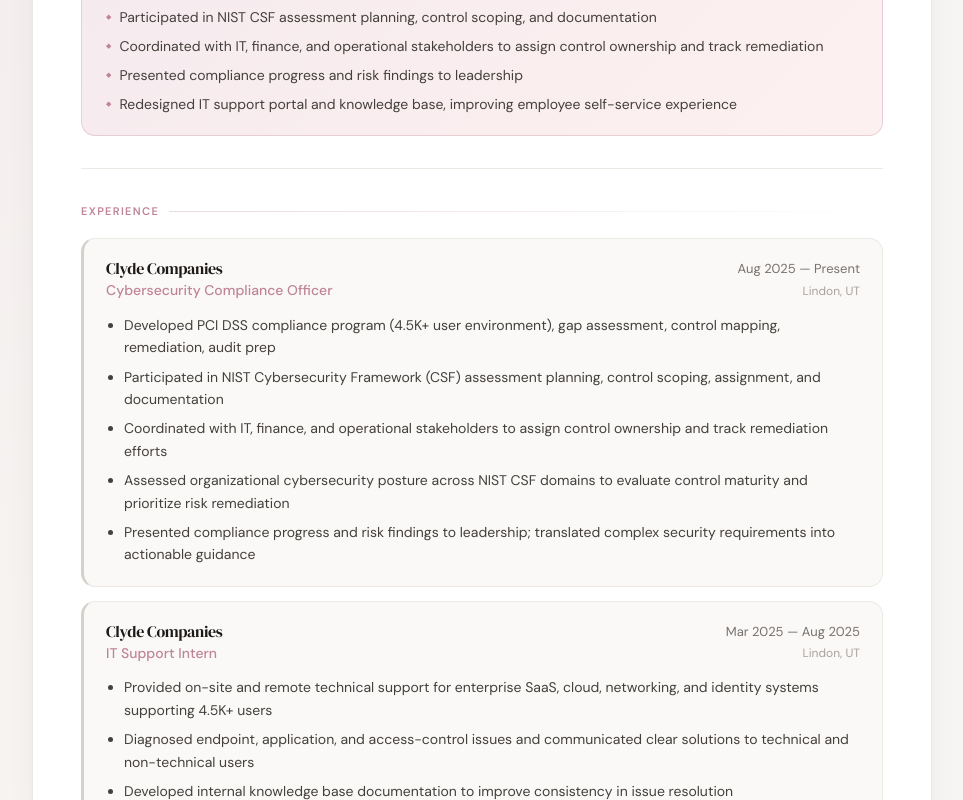
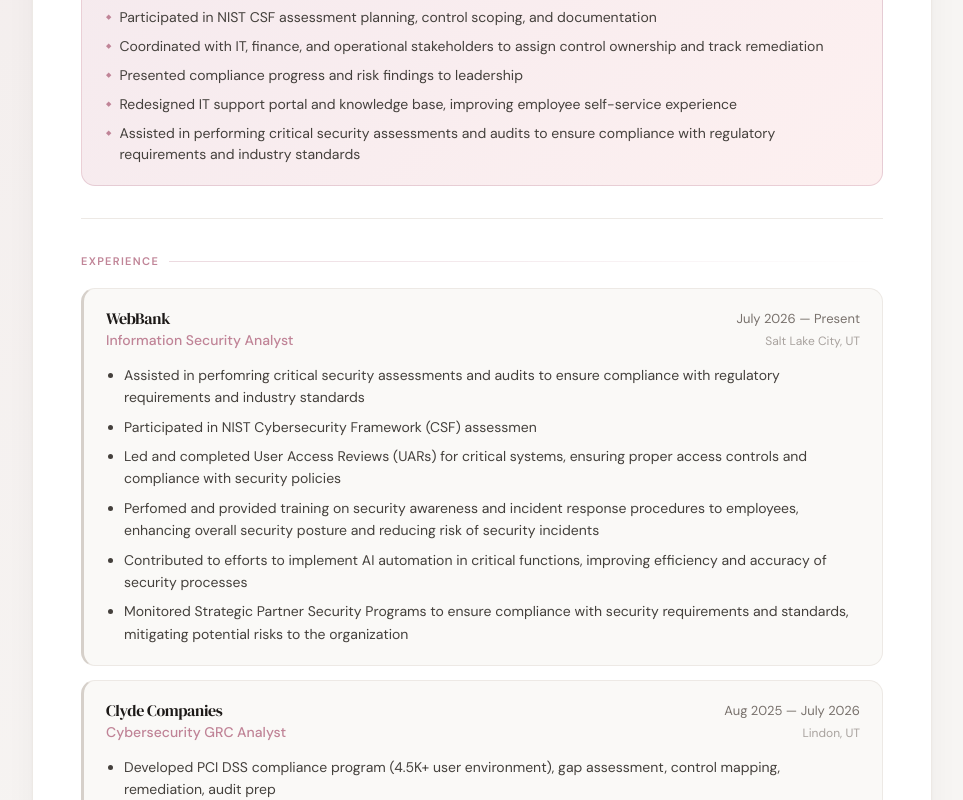
Before and after one commit to asesh16/resumeSite, a React (Vite) app: page / in a window 1280 px wide. Shown: the part 460-1260 px from the top of the page, without its empty margins (158-1121 px from the left). Built offline with nearby package versions, Linux system fonts and the light colour scheme.

Commit message:
webbank experience additions

```diff
--- a/src/data/resume.ts
+++ b/src/data/resume.ts
@@ -54,14 +54,30 @@
     "Coordinated with IT, finance, and operational stakeholders to assign control ownership and track remediation",
     "Presented compliance progress and risk findings to leadership",
     "Redesigned IT support portal and knowledge base, improving employee self-service experience",
+    "Assisted in performing critical security assessments and audits to ensure compliance with regulatory requirements and industry standards",
   ],
 
   experience: [
     {
+      company: "WebBank",
+      title: "Information Security Analyst",
+      start: "July 2026",
+      end: "Present",
+      location: "Salt Lake City, UT",
+      bullets: [
+        "Assisted in perfomring critical security assessments and audits to ensure compliance with regulatory requirements and industry standards",
+        "Participated in NIST Cybersecurity Framework (CSF) assessmen",
+        "Led and completed User Access Reviews (UARs) for critical systems, ensuring proper access controls and compliance with security policies",
+        "Perfomed and provided training on security awareness and incident response procedures to employees, enhancing overall security posture and reducing risk of security incidents",
+        "Contributed to efforts to implement AI automation in critical functions, improving efficiency and accuracy of security processes",
+        "Monitored Strategic Partner Security Programs to ensure compliance with security requirements and standards, mitigating potential risks to the organization",
+      ],
+    },
+    {
       company: "Clyde Companies",
-      title: "Cybersecurity Compliance Officer",
+      title: "Cybersecurity GRC Analyst",
       start: "Aug 2025",
-      end: "Present",
+      end: "July 2026",
       location: "Lindon, UT",
       bullets: [
         "Developed PCI DSS compliance program (4.5K+ user environment), gap assessment, control mapping, remediation, audit prep",
@@ -145,18 +161,20 @@
       school: "University of Utah – David Eccles School of Business",
       degree: "M.S. Cybersecurity Management",
       start: "Fall 2026",
-      notes: [],
+      notes: [
+      ],
     },
   ],
 
   skills: {
     domains: [
       "GRC & Compliance (PCI DSS, NIST CSF, NIST AI RMF)",
-      "Risk Assessment & Control Mapping",
+      "Risk Management & Control Mapping",
       "Network Security (IDS/IPS) & Traffic Analysis",
       "Identity & Access Management",
       "Cloud & Infrastructure Security",
       "Secure Web Development",
+      "Auditing & Risk Assessment (SOC 2 Type II, FFIEC audits, NIST CSF self-assessments etc.)"
     ],
     tools: [
       "CrowdStrike",
```
